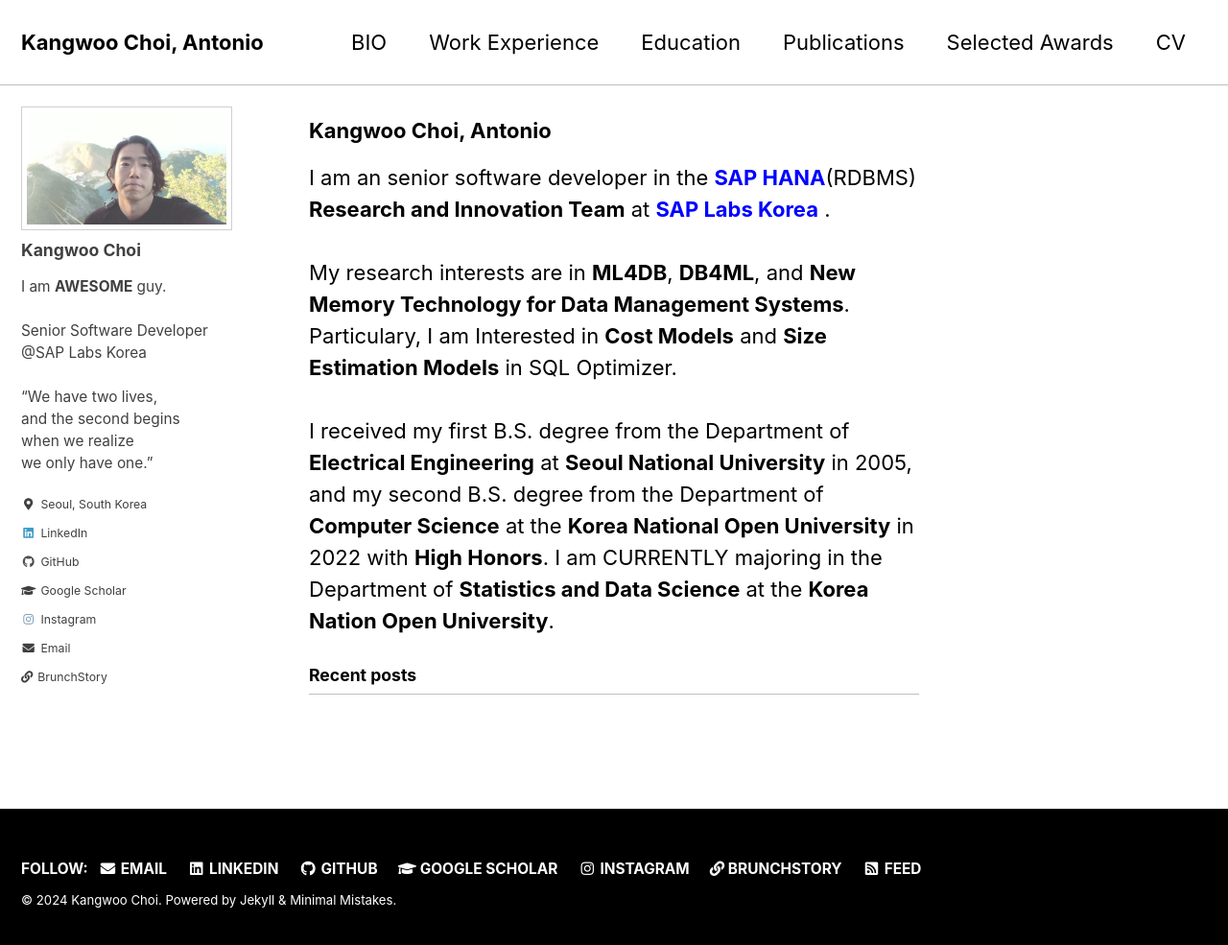
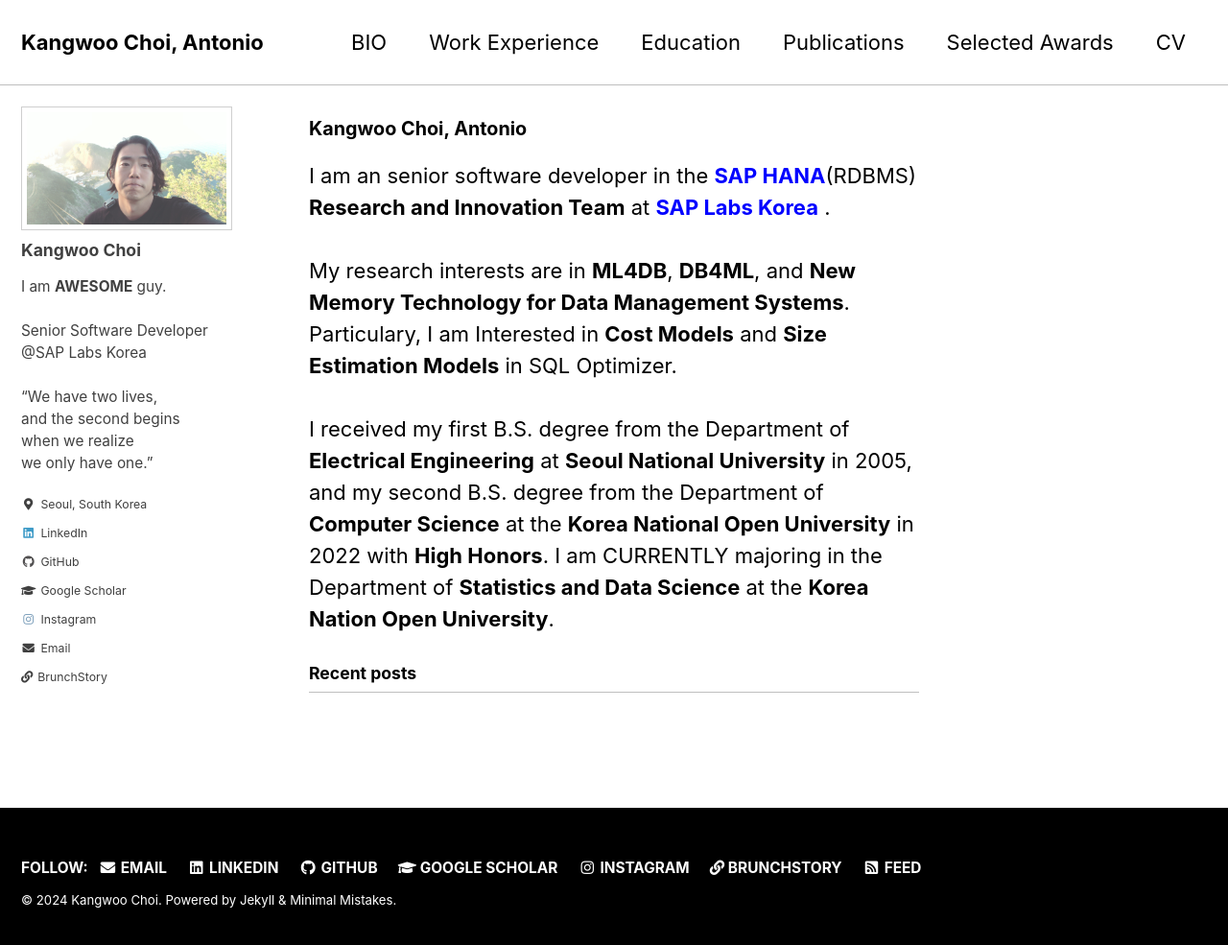
Before and after one commit to KangwooChoi/KangwooChoi.github.io, a Jekyll site: the page built from index.html, in a window 1280 px wide and 993 px high. Shown: the top 985 px of the window at 96% size. Built offline with Jekyll 4.4.1, drawn with Linux system fonts in a browser that asks for light colours; cached includes are drawn as plain includes; the list of posts is cut into pages by our own code.

Commit message:
Update index.html

```diff
--- a/index.html
+++ b/index.html
@@ -3,7 +3,7 @@
 author_profile: true
 ---
 
-<h3 class="page__title" itemprop="headline">Kangwoo Choi, Antonio</h4>
+<h4 class="page__title" itemprop="headline">Kangwoo Choi, Antonio</h4>
 
 <body>
 <p>I am an senior software developer in the
```
